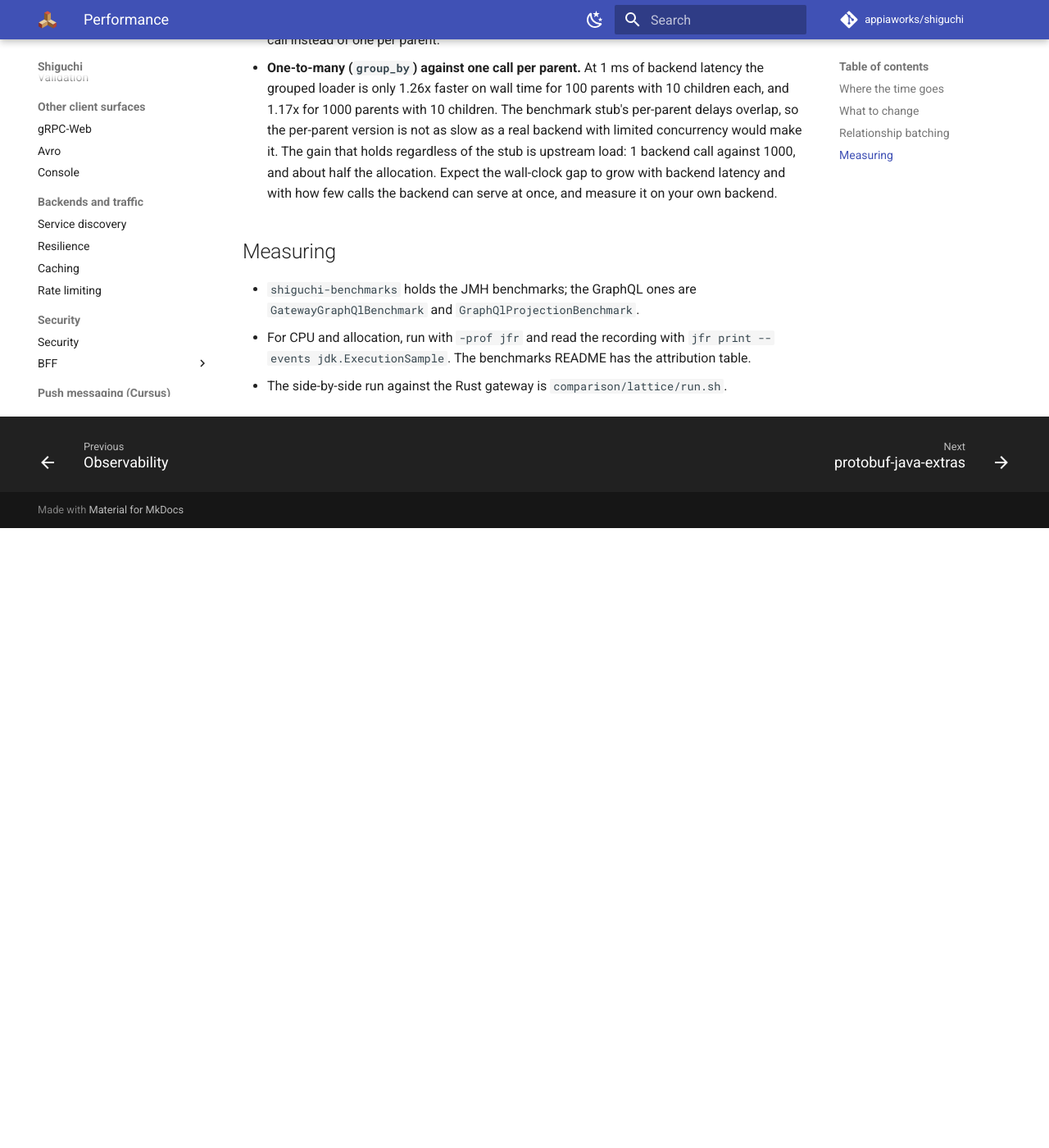
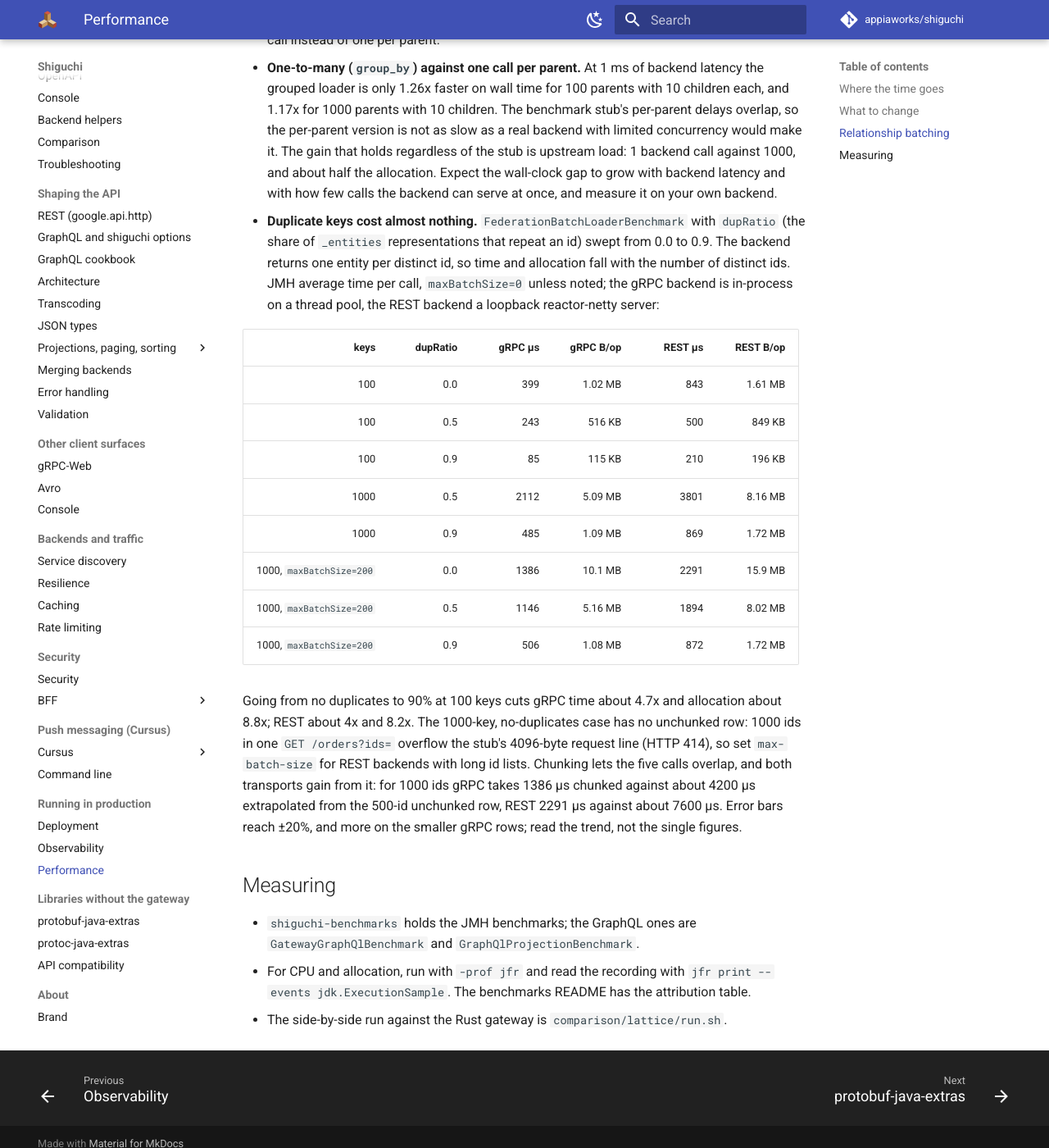
Before and after one commit to appiaworks/shiguchi, an MkDocs documentation site: the page built from docs/concepts/performance.md, in a window 1280 px wide and 1400 px high, scrolled down 1692 px. Shown: the whole window at 82% size. Built offline with MkDocs 1.6.1 and Material for MkDocs 9.7.7, drawn with Linux system fonts in a browser that asks for light colours; comment, search, counter and statistics services are not loaded; before the commit the page ends 2336 px from its top, so only the background shows below that.

Commit message:
docs(perf): federation duplicate-key sweep; run the gRPC bench backend on a pool
FederationBatchLoaderBenchmark ran the in-process gRPC server and channel on
directExecutor, so chunked fetchEntities calls could not overlap and gRPC looked
slower than REST. Run both on a thread pool, and document the dupRatio sweep in
docs/concepts/performance.md.

```diff
--- a/docs/concepts/performance.md
+++ b/docs/concepts/performance.md
@@ -52,6 +52,30 @@ with at most `max-concurrent-batches` calls in flight. Compared with the code be
   gain that holds regardless of the stub is upstream load: 1 backend call against 1000, and about
   half the allocation. Expect the wall-clock gap to grow with backend latency and with how few
   calls the backend can serve at once, and measure it on your own backend.
+- **Duplicate keys cost almost nothing.** `FederationBatchLoaderBenchmark` with `dupRatio` (the
+  share of `_entities` representations that repeat an id) swept from 0.0 to 0.9. The backend
+  returns one entity per distinct id, so time and allocation fall with the number of distinct ids.
+  JMH average time per call, `maxBatchSize=0` unless noted; the gRPC backend is in-process on a
+  thread pool, the REST backend a loopback reactor-netty server:
+
+  | keys | dupRatio | gRPC µs | gRPC B/op | REST µs | REST B/op |
+  |---:|---:|---:|---:|---:|---:|
+  | 100 | 0.0 | 399 | 1.02 MB | 843 | 1.61 MB |
+  | 100 | 0.5 | 243 | 516 KB | 500 | 849 KB |
+  | 100 | 0.9 | 85 | 115 KB | 210 | 196 KB |
+  | 1000 | 0.5 | 2112 | 5.09 MB | 3801 | 8.16 MB |
+  | 1000 | 0.9 | 485 | 1.09 MB | 869 | 1.72 MB |
+  | 1000, `maxBatchSize=200` | 0.0 | 1386 | 10.1 MB | 2291 | 15.9 MB |
+  | 1000, `maxBatchSize=200` | 0.5 | 1146 | 5.16 MB | 1894 | 8.02 MB |
+  | 1000, `maxBatchSize=200` | 0.9 | 506 | 1.08 MB | 872 | 1.72 MB |
+
+  Going from no duplicates to 90% at 100 keys cuts gRPC time about 4.7x and allocation about 8.8x;
+  REST about 4x and 8.2x. The 1000-key, no-duplicates case has no unchunked row: 1000 ids in one
+  `GET /orders?ids=` overflow the stub's 4096-byte request line (HTTP 414), so set `max-batch-size`
+  for REST backends with long id lists. Chunking lets the five calls overlap, and both transports
+  gain from it: for 1000 ids gRPC takes 1386 µs chunked against about 4200 µs extrapolated from
+  the 500-id unchunked row, REST 2291 µs against about 7600 µs. Error bars reach ±20%, and more on
+  the smaller gRPC rows; read the trend, not the single figures.
 
 ## Measuring
 
```
Also changed, not shown: 1 other file.
